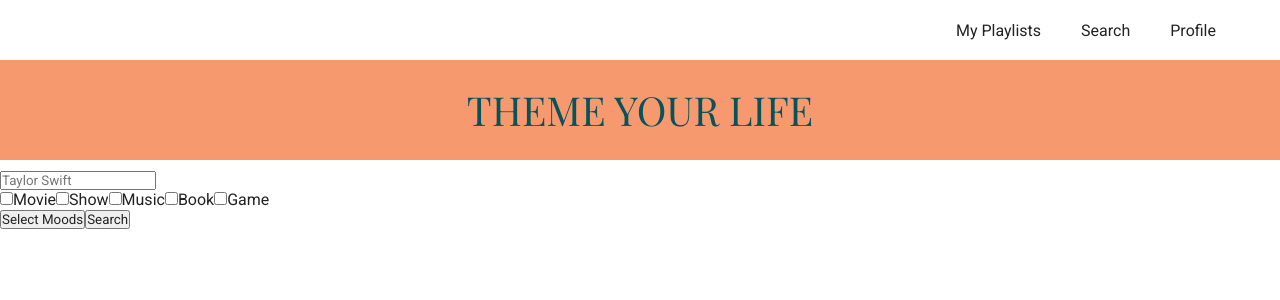
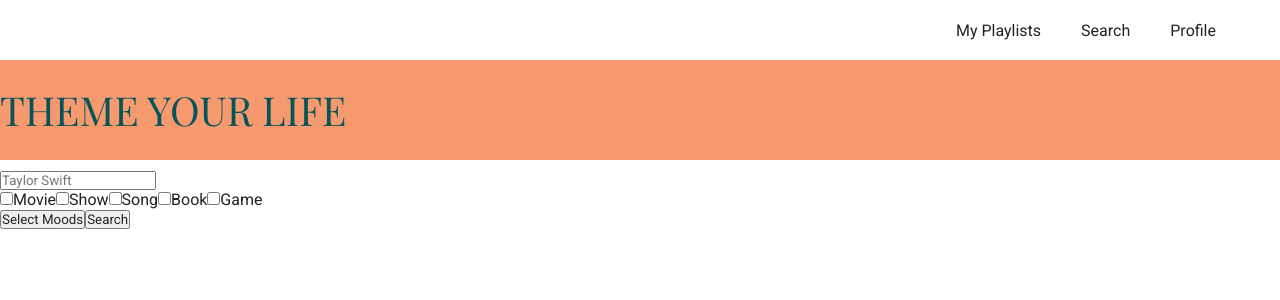
Before and after one commit to Soohyun-CHOI/multimedia-recommender, a React (Create React App) app in the folder client/: page /search in a window 1280 px wide. Shown: the top 300 px of the page. Built offline with nearby package versions, Linux system fonts and the light colour scheme; a web font is replaced by a local one.

Commit message:
feat: Create ResultsPage

```diff
--- a/client/src/App.js
+++ b/client/src/App.js
@@ -4,6 +4,7 @@ import Header from "./components/Header";
 import HomePage from "./pages/HomePage";
 import PlaylistListPage from "./pages/PlaylistListPage";
 import SearchPage from "./pages/SearchPage";
+import ResultsPage from "./pages/ResultsPage";
 
 
 export default function App() {
@@ -14,6 +15,7 @@ export default function App() {
                 <Route path="/" element={<HomePage/>}/>
                 <Route path="/playlists" element={<PlaylistListPage/>}/>
                 <Route path="/search" element={<SearchPage/>}/>
+                <Route path="/results" element={<ResultsPage/>}/>
             </Routes>
         </div>
     );
--- a/client/src/pages/HomePage.js
+++ b/client/src/pages/HomePage.js
@@ -25,7 +25,7 @@ function HomePage() {
 
     return (
         <>
-            <div className="banner">
+            <div className="main-banner">
                 <div className="title">THEME YOUR LIFE</div>
                 <div className="menu-wrap">
                     <NavLink className="menu" to="/playlists">My Playlists</NavLink>
--- a/client/src/pages/ResultsPage.js
+++ b/client/src/pages/ResultsPage.js
@@ -0,0 +1,53 @@
+import React, {useState, useEffect} from "react";
+import {useLocation} from "react-router-dom";
+import config from "../config.json";
+import Banner from "../components/Banner";
+
+function ResultsPage() {
+    const location = useLocation();
+    const {searchInfo, selectedTypes, selectedMoods} = location.state;
+    const [results, setResults] = useState([]);
+
+    useEffect(() => {
+        const fetchResults = async () => {
+            const urls = createApiUrls(searchInfo, selectedTypes, selectedMoods);
+            const apiPromises = urls.map(url => fetch(url).then(res => res.json()));
+            try {
+                const resultsFromApis = await Promise.all(apiPromises);
+                setResults(resultsFromApis.flat());
+            } catch (error) {
+                console.error("Failed to fetch data:", error);
+                setResults([]);
+            }
+        };
+
+        fetchResults();
+    }, [searchInfo, selectedTypes, selectedMoods]);
+
+    const createApiUrls = (searchInfo, types, moods) => {
+        const moodParams = moods.map(mood => `${mood}=true`).join('&');
+        let urls = [];
+
+        Object.entries(types).forEach(([type, isSelected]) => {
+            if (isSelected) {
+                const baseApiUrl = `http://${config.server_host}:${config.server_port}/${type}s`;
+                urls.push(`${baseApiUrl}?title=${encodeURIComponent(searchInfo)}&${moodParams}`);
+            }
+        });
+
+        return urls;
+    }
+
+    return (
+        <>
+            <Banner/>
+            {results.map((res, idx) =>
+                <div key={idx}>
+                    {res.title}
+                </div>
+            )}
+        </>
+    )
+}
+
+export default ResultsPage;
--- a/client/src/pages/SearchPage.js
+++ b/client/src/pages/SearchPage.js
@@ -1,5 +1,6 @@
-import React, {useState} from "react";
+import React, {useState, useEffect} from "react";
 import Banner from "../components/Banner";
+import {useNavigate} from "react-router-dom";
 
 function SearchPage() {
     const moods = [
@@ -7,16 +8,29 @@ function SearchPage() {
         "sad", "happy", "summer", "winter", "sports", "playful", "energetic", "scary", "anger", "optimistic",
         "adventurous", "learning", "artistic", "science", "cozy", "colorful", "space"
     ]
-    const [searchInfo, setSearchInfo] = useState("");
-    const [selectedTypes, setSelectedTypes] = useState({
+    const initialTypes = {
         movie: false,
         show: false,
-        music: false,
+        song: false,
         book: false,
         game: false
-    });
+    }
+
+    const [searchInfo, setSearchInfo] = useState("");
+    const [selectedTypes, setSelectedTypes] = useState({...initialTypes});
     const [selectedMoods, setSelectedMoods] = useState([]);
     const [showDropdown, setShowDropdown] = useState(false);
+    const navigate = useNavigate();
+
+    useEffect(() => {
+        const resetForm = () => {
+            setSearchInfo("");
+            setSelectedTypes({...initialTypes});
+            setSelectedMoods([]);
+        }
+
+        resetForm();
+    }, []);
 
     const handleSelectedTypes = (type) => {
         setSelectedTypes(prev => ({
@@ -33,13 +47,19 @@ function SearchPage() {
         }
     }
 
-
     const handleSearch = () => {
         console.log({
             searchInfo,
             SelectedTypes: Object.entries(selectedTypes).filter(([key, value]) => value).map(([key]) => key),
             selectedMoods
         });
+        const state = {
+            searchInfo,
+            selectedTypes: {...selectedTypes},
+            selectedMoods: [...selectedMoods]
+        }
+        navigate("/results", {state});
+        console.log("Sending state:", state);
     }
 
     return (
--- a/client/src/styles/HomPage.scss
+++ b/client/src/styles/HomPage.scss
@@ -1,6 +1,6 @@
 @import "init";
 
-.banner {
+.main-banner {
   height: 300px;
   display: flex;
   flex-direction: column;
```
